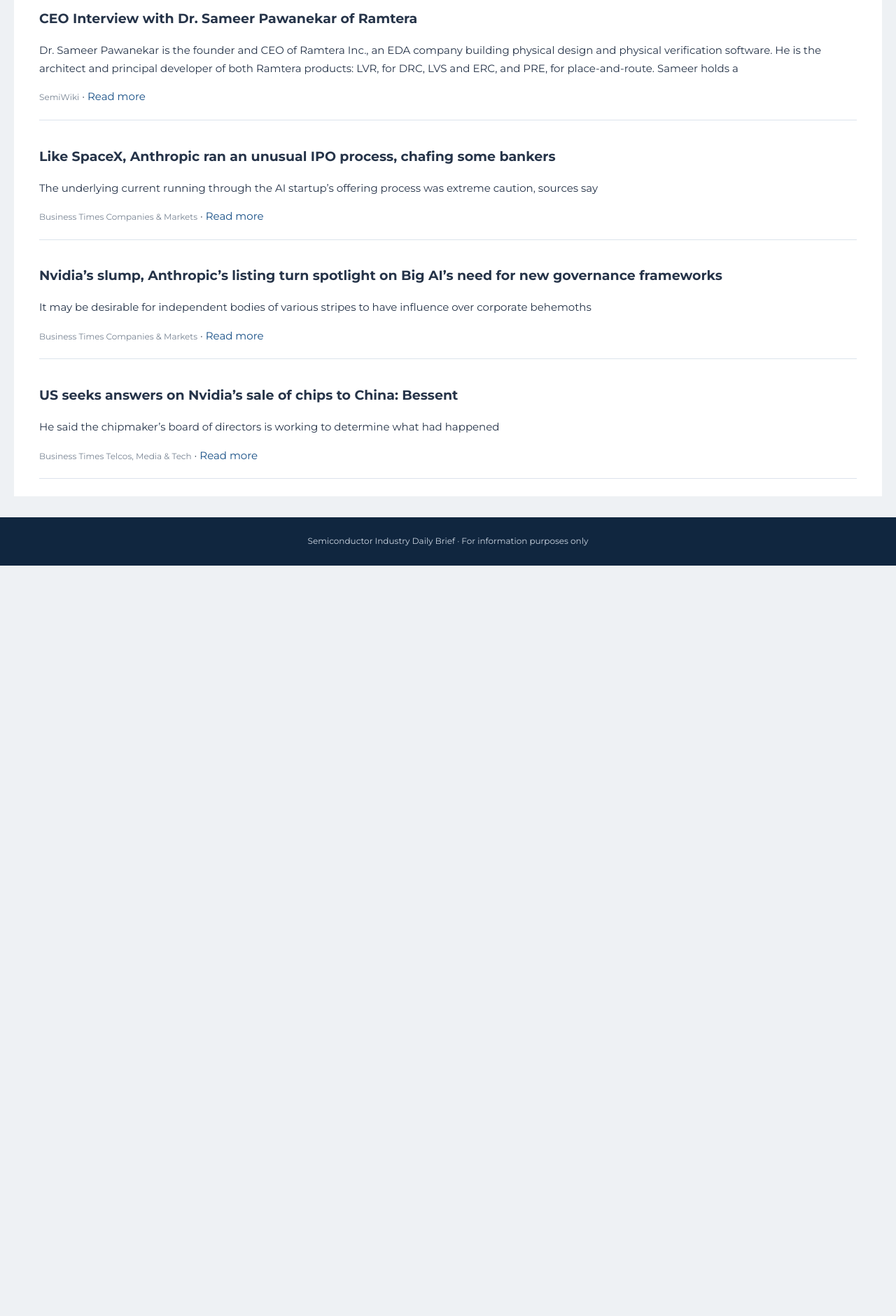
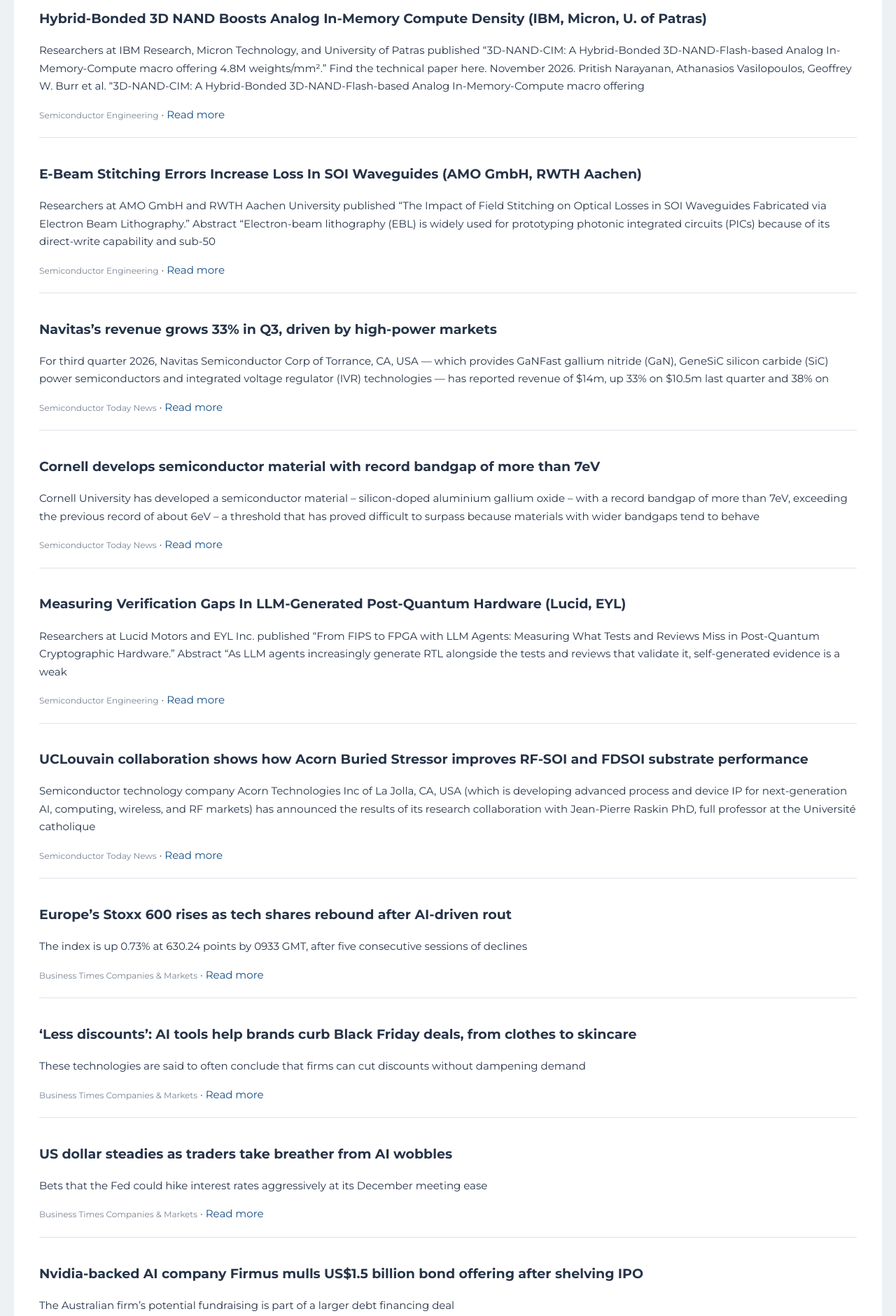
Before and after one commit to atowr/semiconductor-newsletter, a plain HTML site: page docs/index.html in a window 1280 px wide. Shown: the part 520-2400 px from the top of the page at 70% size. Before the commit the page ends 1328 px from the top, so only its background shows below. Drawn offline with Linux system fonts and the light colour scheme; a script that the page names is missing.

Commit message:
Publish daily semiconductor newsletter

```diff
--- a/docs/index.html
+++ b/docs/index.html
@@ -40,7 +40,7 @@ footer { background:#10263f; color:#cbd5e1; padding:24px; text-align:center; fon
 .tradingview-widget-container__widget {width:100%}
 .tradingview-widget-container iframe {display:block;width:100%!important;max-width:100%}
 .snapshot {padding:20px 24px 24px}</style></head><body>
-<header style="text-align:left"><p style="text-align:left;margin:0 0 6px"> Monday, 23 November 2026</p>
+<header style="text-align:left"><p style="text-align:left;margin:0 0 6px"> Tuesday, 24 November 2026</p>
 <h1 style="text-align:left;margin:0 0 6px">Semiconductor Industry Daily Brief</h1><p style="text-align:left;margin:0">Providing concise, curated market intelligence</p></header>
 <section class="snapshot">
 <div class="snapshot-title">Market Snapshot — Live, as displayed by TradingView</div>
@@ -54,24 +54,64 @@ footer { background:#10263f; color:#cbd5e1; padding:24px; text-align:center; fon
 <main><h2>TODAY'S STORIES</h2>
 
         <article>
-        <h2>CEO Interview with Dr. Sameer Pawanekar of Ramtera</h2>
-        <p>Dr. Sameer Pawanekar is the founder and CEO of Ramtera Inc., an EDA company building physical design and physical verification software. He is the architect and principal developer of both Ramtera products: LVR, for DRC, LVS and ERC, and PRE, for place-and-route. Sameer holds a</p>
-        <div class="story-meta"><span class="source">SemiWiki</span> · <a href="https://semiwiki.com/ceo-interviews/376107-ceo-interview-with-dr-sameer-pawanekar-of-ramtera/">Read more</a></div>
+        <h2>Hybrid-Bonded 3D NAND Boosts Analog In-Memory Compute Density (IBM, Micron, U. of Patras)</h2>
+        <p>Researchers at IBM Research, Micron Technology, and University of Patras published “3D-NAND-CIM: A Hybrid-Bonded 3D-NAND-Flash-based Analog In-Memory-Compute macro offering 4.8M weights/mm².” Find the technical paper here. November 2026. Pritish Narayanan, Athanasios Vasilopoulos, Geoffrey W. Burr et al. “3D-NAND-CIM: A Hybrid-Bonded 3D-NAND-Flash-based Analog In-Memory-Compute macro offering</p>
+        <div class="story-meta"><span class="source">Semiconductor Engineering</span> · <a href="https://semiengineering.com/hybrid-bonded-3d-nand-boosts-analog-in-memory-compute-density/">Read more</a></div>
         </article>
         <article>
-        <h2>Like SpaceX, Anthropic ran an unusual IPO process, chafing some bankers</h2>
-        <p>The underlying current running through the AI startup’s offering process was extreme caution, sources say</p>
-        <div class="story-meta"><span class="source">Business Times Companies &amp; Markets</span> · <a href="https://www.businesstimes.com.sg/international/spacex-anthropic-ran-unusual-ipo-process-chafing-some-bankers">Read more</a></div>
+        <h2>E-Beam Stitching Errors Increase Loss In SOI Waveguides (AMO GmbH, RWTH Aachen)</h2>
+        <p>Researchers at AMO GmbH and RWTH Aachen University published “The Impact of Field Stitching on Optical Losses in SOI Waveguides Fabricated via Electron Beam Lithography.” Abstract “Electron-beam lithography (EBL) is widely used for prototyping photonic integrated circuits (PICs) because of its direct-write capability and sub-50</p>
+        <div class="story-meta"><span class="source">Semiconductor Engineering</span> · <a href="https://semiengineering.com/e-beam-stitching-errors-increase-loss-in-soi-waveguides-amo-gmbh-rwth-aachen/">Read more</a></div>
         </article>
         <article>
-        <h2>Nvidia’s slump, Anthropic’s listing turn spotlight on Big AI’s need for new governance frameworks</h2>
-        <p>It may be desirable for independent bodies of various stripes to have influence over corporate behemoths</p>
-        <div class="story-meta"><span class="source">Business Times Companies &amp; Markets</span> · <a href="https://www.businesstimes.com.sg/opinion-features/nvidias-slump-anthropics-listing-turn-spotlight-big-ais-need-new-governance-frameworks">Read more</a></div>
+        <h2>Navitas’s revenue grows 33% in Q3, driven by high-power markets</h2>
+        <p>For third quarter 2026, Navitas Semiconductor Corp of Torrance, CA, USA — which provides GaNFast gallium nitride (GaN), GeneSiC silicon carbide (SiC) power semiconductors and integrated voltage regulator (IVR) technologies — has reported revenue of $14m, up 33% on $10.5m last quarter and 38% on</p>
+        <div class="story-meta"><span class="source">Semiconductor Today News</span> · <a href="https://www.semiconductor-today.com/news_items/2026/nov/navitas-231126.shtml">Read more</a></div>
         </article>
         <article>
-        <h2>US seeks answers on Nvidia’s sale of chips to China: Bessent</h2>
-        <p>He said the chipmaker’s board of directors is working to determine what had happened</p>
-        <div class="story-meta"><span class="source">Business Times Telcos, Media &amp; Tech</span> · <a href="https://www.businesstimes.com.sg/companies-markets/telcos-media-tech/us-seeks-answers-nvidias-sale-chips-china-bessent">Read more</a></div>
+        <h2>Cornell develops semiconductor material with record bandgap of more than 7eV</h2>
+        <p>Cornell University has developed a semiconductor material – silicon-doped aluminium gallium oxide – with a record bandgap of more than 7eV, exceeding the previous record of about 6eV – a threshold that has proved difficult to surpass because materials with wider bandgaps tend to behave</p>
+        <div class="story-meta"><span class="source">Semiconductor Today News</span> · <a href="https://www.semiconductor-today.com/news_items/2026/nov/cornell-231126.shtml">Read more</a></div>
+        </article>
+        <article>
+        <h2>Measuring Verification Gaps In LLM-Generated Post-Quantum Hardware (Lucid, EYL)</h2>
+        <p>Researchers at Lucid Motors and EYL Inc. published “From FIPS to FPGA with LLM Agents: Measuring What Tests and Reviews Miss in Post-Quantum Cryptographic Hardware.” Abstract “As LLM agents increasingly generate RTL alongside the tests and reviews that validate it, self-generated evidence is a weak</p>
+        <div class="story-meta"><span class="source">Semiconductor Engineering</span> · <a href="https://semiengineering.com/measuring-verification-gaps-in-llm-generated-post-quantum-hardware-lucid-eyl/">Read more</a></div>
+        </article>
+        <article>
+        <h2>UCLouvain collaboration shows how Acorn Buried Stressor improves RF-SOI and FDSOI substrate performance</h2>
+        <p>Semiconductor technology company Acorn Technologies Inc of La Jolla, CA, USA (which is developing advanced process and device IP for next-generation AI, computing, wireless, and RF markets) has announced the results of its research collaboration with Jean-Pierre Raskin PhD, full professor at the Université catholique</p>
+        <div class="story-meta"><span class="source">Semiconductor Today News</span> · <a href="https://www.semiconductor-today.com/news_items/2026/nov/acorn-uclouvain-231126.shtml">Read more</a></div>
+        </article>
+        <article>
+        <h2>Europe’s Stoxx 600 rises as tech shares rebound after AI-driven rout</h2>
+        <p>The index is up 0.73% at 630.24 points by 0933 GMT, after five consecutive sessions of declines</p>
+        <div class="story-meta"><span class="source">Business Times Companies &amp; Markets</span> · <a href="https://www.businesstimes.com.sg/companies-markets/capital-markets-currencies/europes-stoxx-600-rises-tech-shares-rebound-after-ai-driven-rout">Read more</a></div>
+        </article>
+        <article>
+        <h2>‘Less discounts’: AI tools help brands curb Black Friday deals, from clothes to skincare</h2>
+        <p>These technologies are said to often conclude that firms can cut discounts without dampening demand</p>
+        <div class="story-meta"><span class="source">Business Times Companies &amp; Markets</span> · <a href="https://www.businesstimes.com.sg/international/less-discounts-ai-tools-help-brands-curb-black-friday-deals-clothes-skincare">Read more</a></div>
+        </article>
+        <article>
+        <h2>US dollar steadies as traders take breather from AI wobbles</h2>
+        <p>Bets that the Fed could hike interest rates aggressively at its December meeting ease</p>
+        <div class="story-meta"><span class="source">Business Times Companies &amp; Markets</span> · <a href="https://www.businesstimes.com.sg/companies-markets/capital-markets-currencies/us-dollar-steadies-traders-take-breather-ai-wobbles">Read more</a></div>
+        </article>
+        <article>
+        <h2>Nvidia-backed AI company Firmus mulls US$1.5 billion bond offering after shelving IPO</h2>
+        <p>The Australian firm’s potential fundraising is part of a larger debt financing deal</p>
+        <div class="story-meta"><span class="source">Business Times Companies &amp; Markets</span> · <a href="https://www.businesstimes.com.sg/companies-markets/nvidia-backed-ai-company-firmus-mulls-us1-5-billion-bond-offering-after-shelving-ipo">Read more</a></div>
+        </article>
+        <article>
+        <h2>China’s next AI deals clouded by sell-off after Anthropic IPO</h2>
+        <p>DeepSeek and Moonshot are among the Claude chatbot maker’s rivals weighing or preparing share sales</p>
+        <div class="story-meta"><span class="source">Business Times Companies &amp; Markets</span> · <a href="https://www.businesstimes.com.sg/companies-markets/chinas-next-ai-deals-clouded-sell-after-anthropic-ipo">Read more</a></div>
+        </article>
+        <article>
+        <h2>AI agents and stablecoins a ‘perfect match’ for payments, says MetaComp’s Tin Pei Ling</h2>
+        <p>As agentic finance matures, robust domestic frameworks will need to be matched by global alignment, she adds</p>
+        <div class="story-meta"><span class="source">Business Times Companies &amp; Markets</span> · <a href="https://www.businesstimes.com.sg/companies-markets/ai-agents-and-stablecoins-perfect-match-payments-says-metacomps-tin-pei-ling">Read more</a></div>
         </article>
 </main>
 <footer>Semiconductor Industry Daily Brief · For information purposes only</footer>
```
